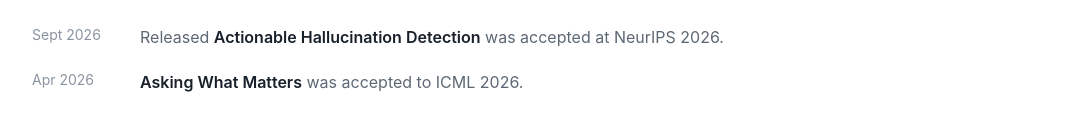
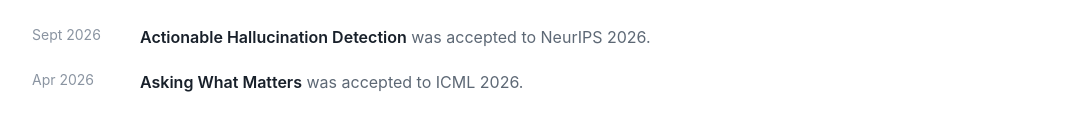
Before and after one commit to sani903/sani903.github.io, a plain HTML site: page index.html in a window 1280 px wide. Shown: the part 1220-1334 px from the top of the page, without its empty margins (98-1180 px from the left). Drawn offline with Linux system fonts and the light colour scheme.

Commit message:
Fix news item formatting in index.html

```diff
--- a/index.html
+++ b/index.html
@@ -92,7 +92,7 @@
     <section class="section" aria-labelledby="news-title">
       <div class="section-title-row"><h2 id="news-title">News</h2></div>
       <ul class="news-list">
-        <li><span class="news-date">Sept 2026</span><span class="news-text">Released <strong>Actionable Hallucination Detection</strong> was accepted at NeurIPS 2026.</span></li>
+        <li><span class="news-date">Sept 2026</span><span class="news-text"><strong>Actionable Hallucination Detection</strong> was accepted to NeurIPS 2026.</span></li>
         <li><span class="news-date">Apr 2026</span><span class="news-text"><strong>Asking What Matters</strong> was accepted to ICML 2026.</span></li>
         <li><span class="news-date">Jan 2026</span><span class="news-text"><strong>Ambig-SWE</strong> and <strong>OpenAgentSafety</strong> were accepted to ICLR 2026.</span></li>
       </ul>
```
